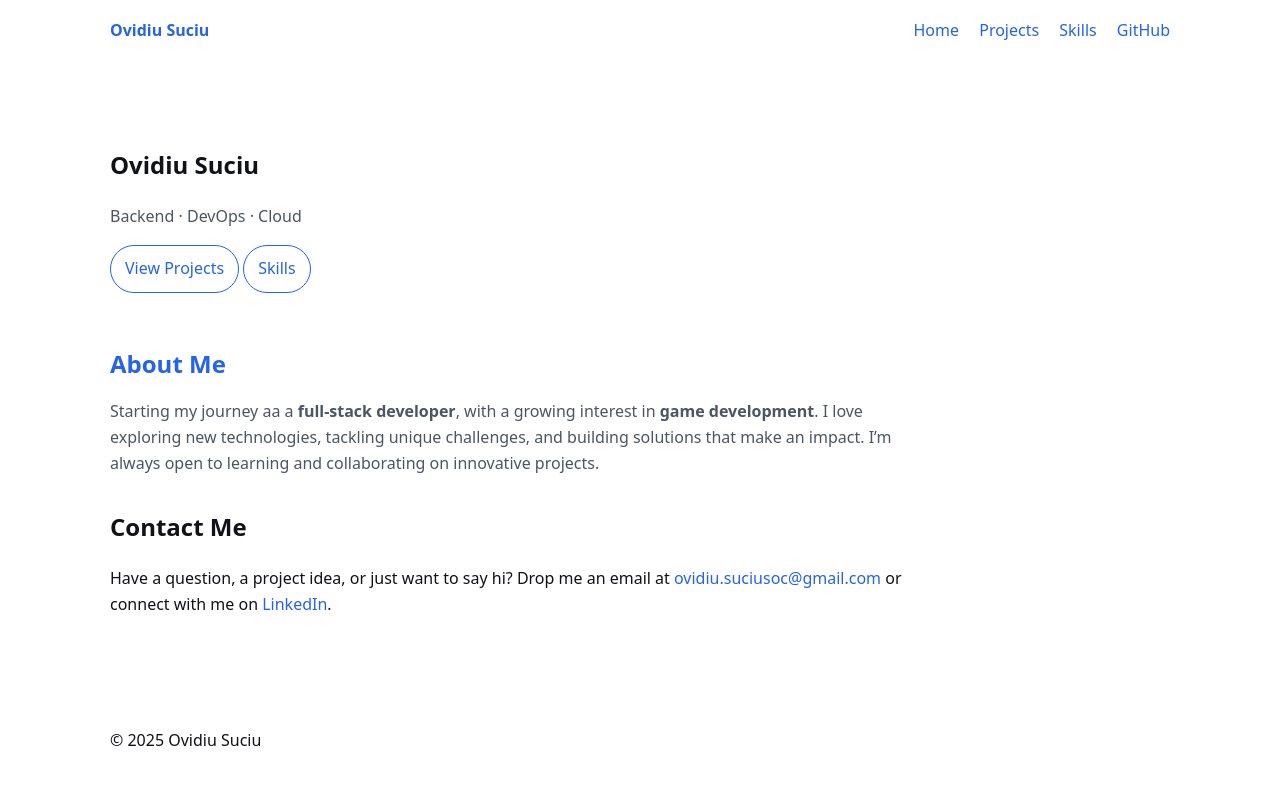
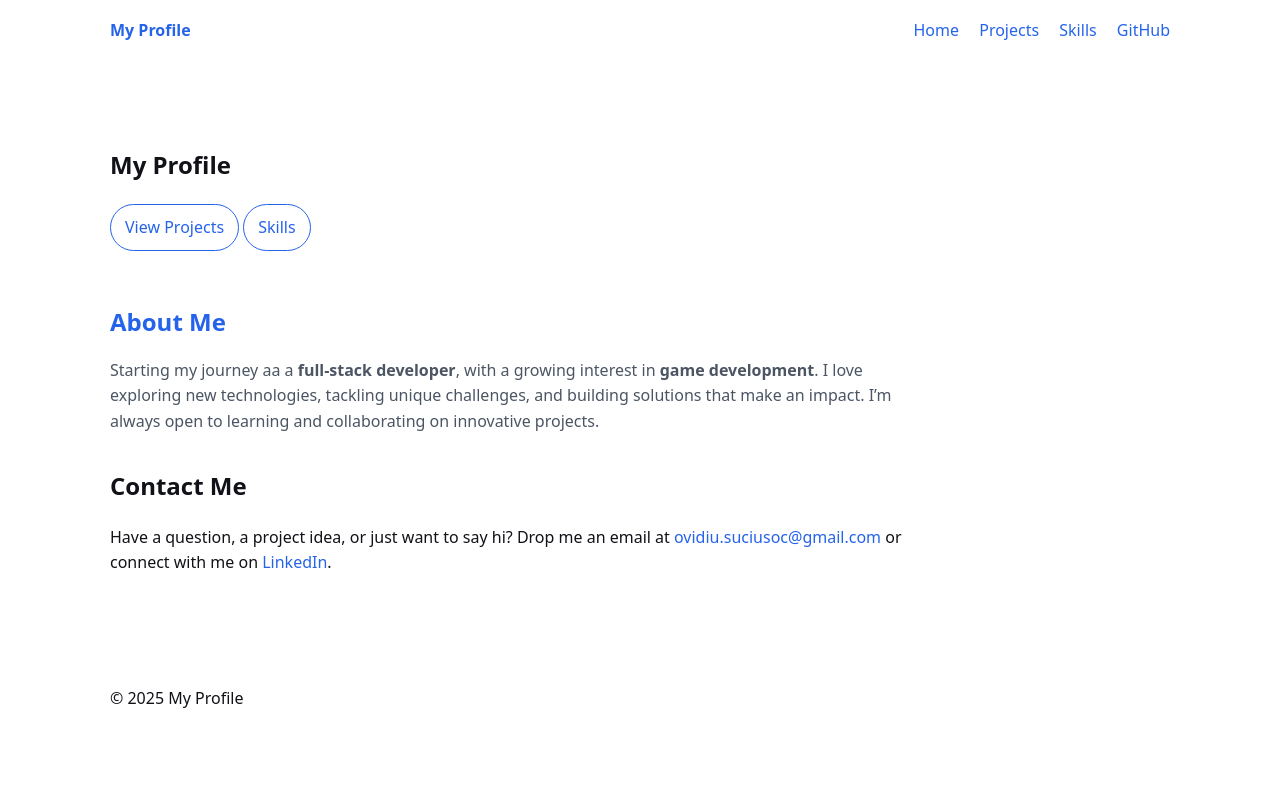
Before and after one commit to socovidiu/my-website, a Jekyll site: the page built from index.md, in a window 1280 px wide. Shown: the top 785 px of the page. Built offline with Jekyll 4.4.1, drawn with Linux system fonts in a browser that asks for light colours.

Commit message:
Adjust the data

```diff
--- a/_config.yml
+++ b/_config.yml
@@ -1,5 +1,4 @@
-title: Ovidiu Suciu
-tagline: Backend · DevOps · Cloud
+title: My Profile
 github_username: socovidiu
 theme: null
 baseurl: "/my-website"
--- a/_layouts/home.html
+++ b/_layouts/home.html
@@ -51,6 +51,6 @@ layout: default
   <p>
     Have a question, a project idea, or just want to say hi?
     Drop me an email at <a href="mailto:ovidiu.suciusoc@gmail.com">ovidiu.suciusoc@gmail.com</a>
-    or connect with me on <a href="https://linkedin.com/in/suciu-ovidiu-4a6ba1169" target="_blank" rel="noopener">LinkedIn</a>.
+    or connect with me on <a href="https:/linkedin.com/in/suciu-ovidiu-4a6ba1169" target="_blank" rel="noopener">LinkedIn</a>.
   </p>
 </section>
```
Also changed, not shown: index.md (+1 -1 lines).
